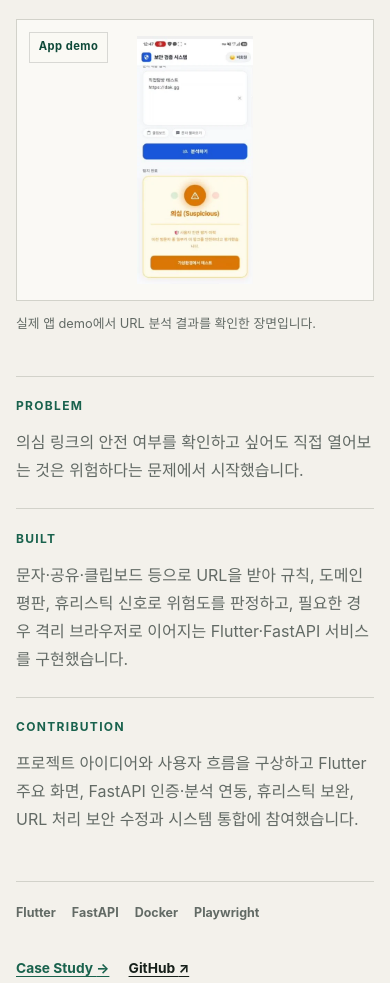
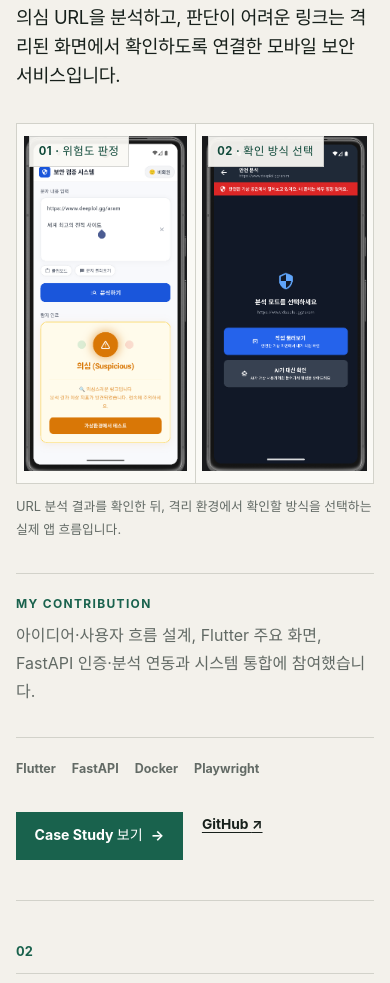
Before and after one commit to gusn9719/gusn9719.github.io, an Astro site: page / in a window 390 px wide. Shown: the part 1326-2309 px from the top of the page. Built offline with nearby package versions, Linux system fonts and the light colour scheme; Astro itself is replaced by a stand-in of ours.

Commit message:
feat: Security Hub 홈 카드 진입 UX 개선

```diff
--- a/src/components/ProjectCard.astro
+++ b/src/components/ProjectCard.astro
@@ -6,20 +6,30 @@ interface Props {
 }
 
 const { project } = Astro.props;
+const detailLink = project.links.find((link) => link.kind === "detail");
+const isHomeEntry = Boolean(project.homeEntry && detailLink);
 ---
 
-<article class="project-row" aria-labelledby={`${project.slug}-title`}>
+<article class:list={["project-row", { "project-row--entry": isHomeEntry }]} aria-labelledby={`${project.slug}-title`}>
   <div class="project-row__index" aria-hidden="true">{project.order}</div>
   <div class="project-row__body">
     <div class="project-row__heading">
       <div>
         <p class="eyebrow">{project.type}</p>
-        <h3 id={`${project.slug}-title`}>{project.title}</h3>
+        <h3 id={`${project.slug}-title`}>
+          {isHomeEntry ? (
+            <a class="project-row__title-link" href={detailLink!.href}>{project.title}</a>
+          ) : project.title}
+        </h3>
       </div>
       <p class="project-row__context">{project.context}</p>
     </div>
 
-    <figure class:list={["project-preview", { "project-preview--portrait": project.preview.items.some((item) => item.presentation === "portrait") }] }>
+    {isHomeEntry && <p class="project-row__lede">{project.homeEntry!.summary}</p>}
+
+    <figure class:list={["project-preview", { "project-preview--portrait": !isHomeEntry && project.preview.items.some((item) => item.presentation === "portrait"), "project-preview--flow": isHomeEntry }] }>
+      {isHomeEntry ? (
+        <a class="project-preview__link" href={detailLink!.href} aria-label={`${project.title} Case Study 보기`}>
           <div class:list={["project-preview__media", { "project-preview__media--split": project.preview.items.length > 1 }] }>
             {project.preview.items.map((item) => (
               <div class:list={["project-preview__item", `project-preview__item--${item.fit ?? "cover"}`, item.presentation && `project-preview__item--${item.presentation}`]}>
@@ -35,9 +45,33 @@ const { project } = Astro.props;
               </div>
             ))}
           </div>
+        </a>
+      ) : (
+        <div class:list={["project-preview__media", { "project-preview__media--split": project.preview.items.length > 1 }] }>
+          {project.preview.items.map((item) => (
+            <div class:list={["project-preview__item", `project-preview__item--${item.fit ?? "cover"}`, item.presentation && `project-preview__item--${item.presentation}`]}>
+              <span>{item.label}</span>
+              <img
+                src={item.src}
+                alt={item.alt}
+                width={item.width}
+                height={item.height}
+                loading="lazy"
+                decoding="async"
+              />
+            </div>
+          ))}
+        </div>
+      )}
       <figcaption>{project.preview.caption}</figcaption>
     </figure>
 
+    {isHomeEntry ? (
+      <div class="project-row__contribution">
+        <p class="eyebrow">My contribution</p>
+        <p>{project.homeEntry!.contribution}</p>
+      </div>
+    ) : (
       <div class="project-row__summary">
         <div>
           <p class="summary-label">Problem</p>
@@ -52,6 +86,7 @@ const { project } = Astro.props;
           <p>{project.contribution}</p>
         </div>
       </div>
+    )}
 
     <div class="project-row__footer">
       <ul class="inline-list">
@@ -60,12 +95,15 @@ const { project } = Astro.props;
       <div class="project-links">
         {project.links.map((link) => (
           <a
-            class:list={["text-link", { "text-link--primary": link.kind === "detail" }]}
+            class:list={[
+              isHomeEntry && link.kind === "detail" ? "button button--accent" : "text-link",
+              { "text-link--primary": !isHomeEntry && link.kind === "detail" },
+            ]}
             href={link.href}
             target={link.kind === "detail" ? undefined : "_blank"}
             rel={link.kind === "detail" ? undefined : "noopener noreferrer"}
           >
-            {link.label} <span aria-hidden="true">{link.kind === "detail" ? "→" : "↗"}</span>
+            {isHomeEntry && link.kind === "detail" ? project.homeEntry!.ctaLabel : link.label} <span aria-hidden="true">{link.kind === "detail" ? "→" : "↗"}</span>
           </a>
         ))}
       </div>
--- a/src/data/projects.ts
+++ b/src/data/projects.ts
@@ -24,6 +24,12 @@ export interface ProjectPreview {
   items: ProjectPreviewItem[];
 }
 
+export interface ProjectHomeEntry {
+  summary: string;
+  contribution: string;
+  ctaLabel: string;
+}
+
 export interface Project {
   slug: ProjectSlug;
   order: string;
@@ -37,6 +43,7 @@ export interface Project {
   stack: string[];
   links: ProjectLink[];
   preview: ProjectPreview;
+  homeEntry?: ProjectHomeEntry;
   serviceRecommendationModel?: string;
   comparedModels?: string[];
   klueBertUsedForServiceArtifact?: boolean;
@@ -60,18 +67,34 @@ export const projects: Project[] = [
     role: "아이디어·서비스 흐름, Flutter 주요 기능, FastAPI 기능·통합",
     stack: ["Flutter", "FastAPI", "Docker", "Playwright"],
     preview: {
-      caption: "실제 앱 demo에서 URL 분석 결과를 확인한 장면입니다.",
+      caption: "URL 분석 결과를 확인한 뒤, 격리 환경에서 확인할 방식을 선택하는 실제 앱 흐름입니다.",
       items: [
         {
-          label: "App demo",
-          src: "/assets/security-hub/analysis-result-poster.webp",
-          alt: "Security Hub 앱에서 URL을 분석해 의심 판정을 표시한 실제 demo 화면",
-          width: 334,
-          height: 720,
+          label: "01 · 위험도 판정",
+          src: "/assets/security-hub/suspicious-result.png",
+          alt: "Security Hub 앱이 입력한 URL을 의심으로 판정하고 격리 환경 테스트 버튼을 표시한 화면",
+          width: 432,
+          height: 887,
+          fit: "contain",
+          presentation: "portrait",
+        },
+        {
+          label: "02 · 확인 방식 선택",
+          src: "/assets/security-hub/analysis-mode.png",
+          alt: "Security Hub의 안전 분석 화면에서 직접 둘러보기와 AI 확인 방식 중 하나를 선택하는 화면",
+          width: 439,
+          height: 892,
           fit: "contain",
           presentation: "portrait",
         },
       ],
+    },
+    homeEntry: {
+      summary:
+        "의심 URL을 분석하고, 판단이 어려운 링크는 격리된 화면에서 확인하도록 연결한 모바일 보안 서비스입니다.",
+      contribution:
+        "아이디어·사용자 흐름 설계, Flutter 주요 화면, FastAPI 인증·분석 연동과 시스템 통합에 참여했습니다.",
+      ctaLabel: "Case Study 보기",
     },
     links: [
       {
--- a/src/styles/global.css
+++ b/src/styles/global.css
@@ -341,6 +341,15 @@ h4 {
   font-weight: 760;
 }
 
+.project-row__title-link {
+  text-decoration: none;
+}
+
+.project-row__title-link:hover,
+.project-row__title-link:focus-visible {
+  color: var(--accent);
+}
+
 .project-row__context {
   max-width: 23rem;
   margin: 0;
@@ -348,6 +357,18 @@ h4 {
   color: var(--muted);
   font-size: 0.9rem;
   text-align: right;
+}
+
+.project-row--entry .project-row__heading {
+  margin-bottom: 1.5rem;
+}
+
+.project-row__lede {
+  max-width: 50rem;
+  margin-bottom: clamp(2rem, 4vw, 3rem);
+  font-size: clamp(1.15rem, 2vw, 1.45rem);
+  line-height: 1.6;
+  letter-spacing: -0.02em;
 }
 
 .project-preview {
@@ -370,6 +391,22 @@ h4 {
   width: min(100%, 420px);
 }
 
+.project-preview--flow {
+  width: 100%;
+  margin-bottom: clamp(2rem, 4vw, 3rem);
+}
+
+.project-preview__link {
+  display: block;
+  color: inherit;
+  text-decoration: none;
+}
+
+.project-preview__link:hover .project-preview__media,
+.project-preview__link:focus-visible .project-preview__media {
+  border-color: var(--accent);
+}
+
 .project-preview__item {
   position: relative;
   min-width: 0;
@@ -378,6 +415,10 @@ h4 {
   place-items: center;
   overflow: hidden;
   background: var(--surface);
+}
+
+.project-preview--flow .project-preview__item {
+  height: clamp(460px, 48vw, 640px);
 }
 
 .project-preview__item > span {
@@ -406,6 +447,10 @@ h4 {
   object-fit: contain;
 }
 
+.project-preview--flow .project-preview__item--contain img {
+  padding: clamp(1rem, 2vw, 1.5rem);
+}
+
 .project-preview__item--cover img {
   object-fit: cover;
 }
@@ -430,6 +475,27 @@ h4 {
 .project-row__summary p:last-child {
   margin: 0;
   color: var(--muted);
+}
+
+.project-row__contribution {
+  max-width: 50rem;
+  padding-top: 1.15rem;
+  display: grid;
+  grid-template-columns: 10rem minmax(0, 1fr);
+  gap: 1.5rem;
+  border-top: 1px solid var(--border);
+}
+
+.project-row__contribution p {
+  margin: 0;
+}
+
+.project-row__contribution p:last-child {
+  color: var(--muted);
+}
+
+.project-row--entry .project-row__footer {
+  margin-top: 2rem;
 }
 
 .project-row__footer {
@@ -1545,8 +1611,20 @@ code {
     grid-template-columns: 1fr;
   }
 
+  .project-preview--flow .project-preview__media--split {
+    grid-template-columns: repeat(2, minmax(0, 1fr));
+  }
+
   .project-preview__item {
     height: 280px;
+  }
+
+  .project-preview--flow .project-preview__item {
+    height: clamp(320px, 92vw, 400px);
+  }
+
+  .project-preview--flow .project-preview__item--contain img {
+    padding: 0.75rem 0.35rem;
   }
 
   .hero {
@@ -1601,6 +1679,11 @@ code {
   .project-row__context {
     padding-top: 0;
     text-align: left;
+  }
+
+  .project-row__contribution {
+    grid-template-columns: 1fr;
+    gap: 0.45rem;
   }
 
   .project-links {
```
Also changed, not shown: tests/usability-evidence.test.ts (+44 -1 lines), public/assets/security-hub/analysis-mode.png (added), public/assets/security-hub/suspicious-result.png (added). Lines whose indentation alone changed are shown as unchanged.
